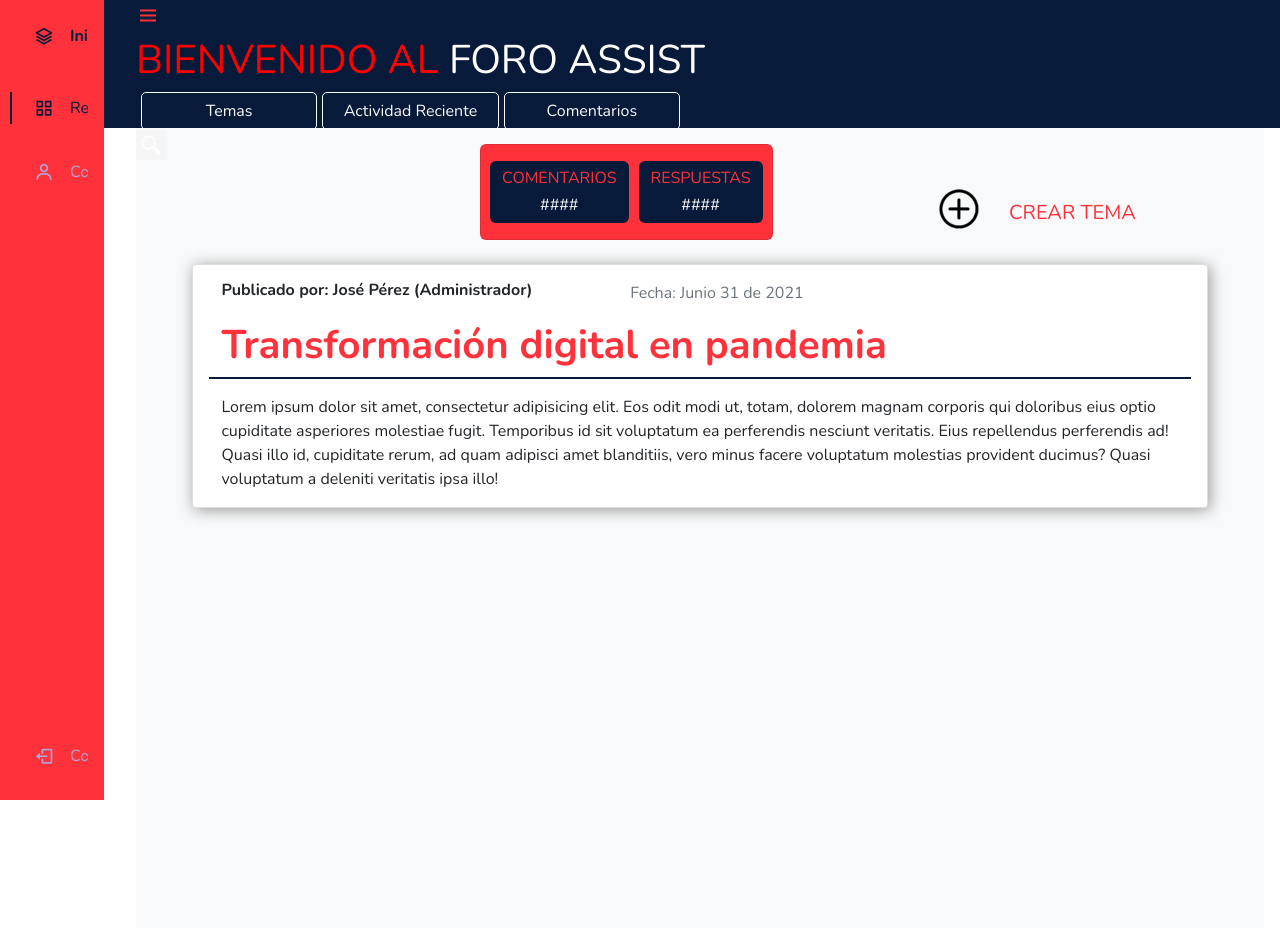
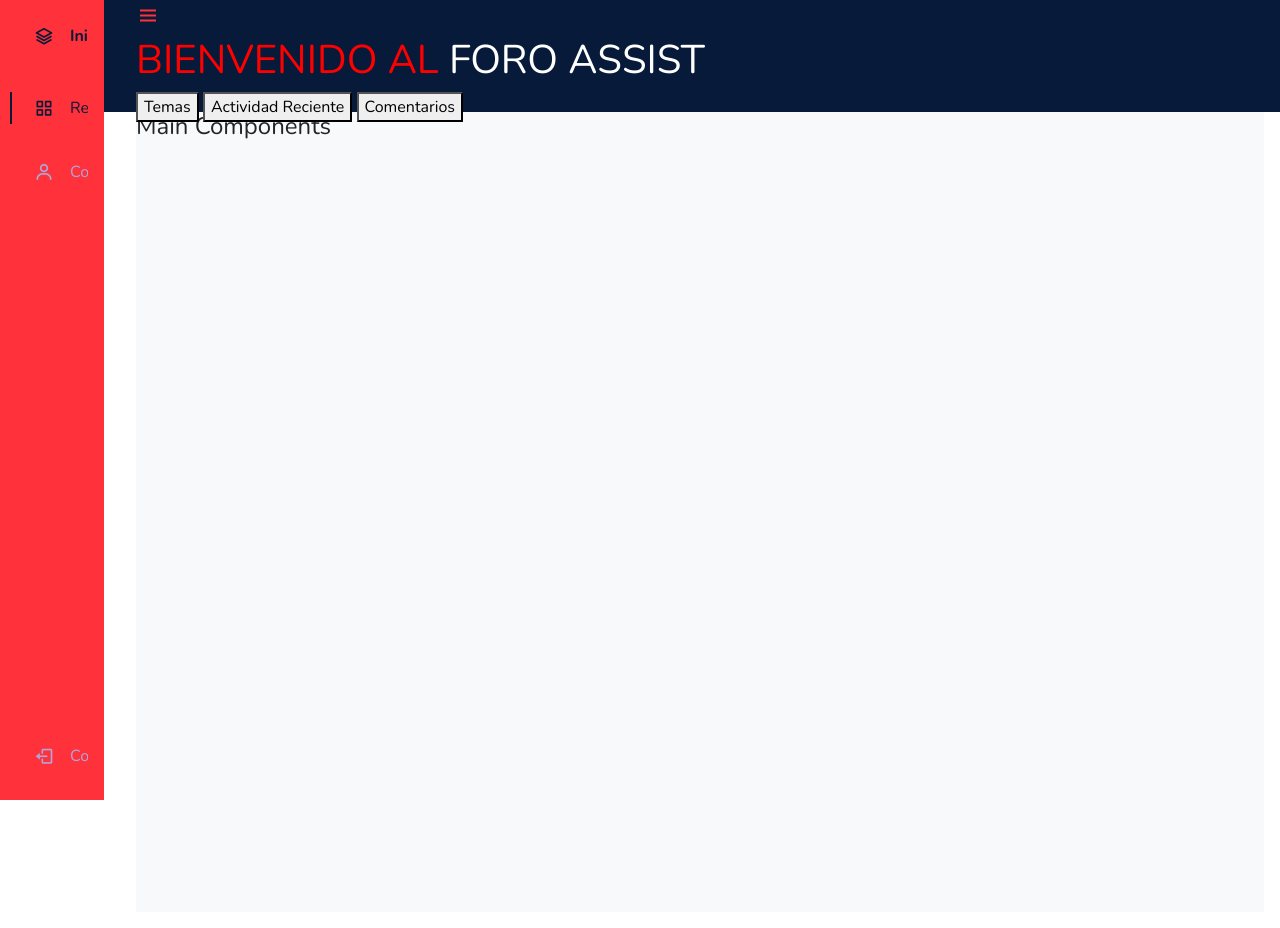
Before and after one commit to erickdara/foro, a PHP site: page /index.html in a window 1280 px wide. After the commit the page ends 800 px from the top, so only its background shows below. Run offline with PHP 8.4, Linux system fonts and the light colour scheme.

Commit message:
Merge featureMateo

```diff
--- a/css/styles.css
+++ b/css/styles.css
@@ -1,7 +1,7 @@
 @import url("https://fonts.googleapis.com/css2?family=Nunito:wght@400;600;700&display=swap");
 
 :root {
-  --header-height: 7rem;
+  --header-height: 6rem;
   --nav-width: 104px;
   --first-color: rgb(255 50 59);
   --first-color-light: #afa5d9;
@@ -184,62 +184,3 @@ a {
     padding-left: calc(var(--nav-width) + 188px);
   }
 }
-
-.btn-nav{
-  margin-left: 5px;
-  border-radius: 5px;
-}
-
-.btn-nav:hover{
-  background-color: rgb(255, 50, 59);
-  color: #fff;
-}
-
-.num-commentary, .num-answer{
-  background-color: rgb(7, 26, 57);
-  margin-left: 5px;
-  margin-right: 5px;
-  border-radius: 6px;
-}
-
-.titulo{
-  color: rgb(255 50 59);
-}
-
-.info{
-  background-color: rgb(255 50 59);
-  border-radius: 6px;
-}
-
-.img-add-tema{
-  background-image: rgb(255 50 59);
-}
-
-.text-add-tema{
-  color: rgb(255 50 59);
-}
-
-.text-add-tema:hover{
-  color: rgb(7, 26, 57);
-}
-
-.container {
-  width: 90%;
-}
-
-.titulo-tema{
-  border-bottom: 2px solid rgb(7, 26, 57);
-}
-
-.tema-informacion{
-  box-shadow: 2px 2px 15px #999;
-}
-
-.img-busqueda{
-  width: 30px;
-  height: 30px;
-}
-
-.bt-nav{
-
-}
--- a/index.html
+++ b/index.html
@@ -14,29 +14,12 @@
 
 <body id="body-pd">
     <header class="header" id="header">
-        <div class="row">
-            <div class="col-md-12">
-                <div class="header_toggle"> <i class='bx bx-menu' id="header-toggle"></i> </div>
-                <h1 id="title"><span style="color:red;">BIENVENIDO AL</span> <span style="color: white;">FORO ASSIST</span></h1>
-                <!-- <div class="header_img"> <img src="https://i.imgur.com/hczKIze.jpg" alt=""> </div> -->
-            </div>
-            <div class="row">
-                <div class="btn-group">
-                    <div class="col-md-2 d-grid">
-                        <button type="button" class="btn btn-outline-light btn-nav">Temas</button>
-                    </div>
-                    <div class="col-md-2 d-grid">
-                        <button type="button" class="btn btn-outline-light btn-nav">Actividad Reciente</button>
-                    </div>
-                    <div class="col-md-2 d-grid">
-                        <button type="button" class="btn btn-outline-light btn-nav">Comentarios</button>
-                    </div>
-                </div>
-                <div class="col-md-2">
-                        <img class="img img-busqueda"  src="img/Busqueda.png" alt="">
-                </div>
-            </div>
-        </div>
+        <div class="header_toggle"> <i class='bx bx-menu' id="header-toggle"></i> </div>
+        <h1 id="title"><span style="color:red;">BIENVENIDO AL</span> <span style="color: white;">FORO ASSIST</span></h1>
+        <button>Temas</button>
+        <button>Actividad Reciente</button>
+        <button>Comentarios</button>
+        <!-- <div class="header_img"> <img src="https://i.imgur.com/hczKIze.jpg" alt=""> </div> -->
     </header>
     <div class="l-navbar" id="nav-bar">
         <nav class="nav">
@@ -52,61 +35,7 @@
     </div>
     <!--Container Main start-->
     <div class="height-100 bg-light">
-
-        <div class="container">
-
-            <div class="row d-flex justify-content-end">
-                <div class="col-md-5 mt-3 d-flex justify-content-end">
-                    <div class="card info">
-                        <div class="row card-body d-flex">
-                            <div class="col num-commentary pt-2">
-                                <h6 class="text-center titulo">COMENTARIOS</h6>
-                                <h6 class="text-center text-light">####</h6>
-                            </div>
-                            <div class="col num-answer pt-2">
-                                <h6 class="text-center titulo">RESPUESTAS</h6>
-                                <h6 class="text-center text-light">####</h6>
-                            </div>
-                        </div>
-                    </div>
-                </div>
-                <div class="col-md-5 d-flex align-items-end justify-content-center">
-                    <div class="row tema">
-                        <div class="col-md-6 d-flex justify-content-end btn">
-                        <img class="img img-add-tema" src="img/agregar.png" alt="">
-                        </div>
-                        <div class="col-md-6 d-flex justify-content-start align-items-end btn">
-                                <h5 class="text-center text-add-tema text-nowrap">CREAR TEMA</h5>
-                        </div>
-                    </div>
-                </div>
-            </div>
-
-            <div class="row mt-4 d-flex justify-content-start">
-                <div class="card tema-informacion">
-                    <div class="card-body">
-                        <div class="row">
-                            <div class="col-5 ">
-                                <h6><strong>Publicado por: José Pérez (Administrador)</strong></h6>
-                            </div>
-                            <div class="col-7">
-                                <p class="fs-6 text-muted">Fecha: Junio 31 de 2021</p>
-                            </div>
-                        </div>
-                        <div class="row titulo titulo-tema">
-                            <div class="col">
-                                <h1><strong>Transformación digital en pandemia</strong></h1>
-                            </div>
-                        </div>
-                        <div class="row cuerpo-tema mt-3">
-                            <div class="col">
-                                Lorem ipsum dolor sit amet, consectetur adipisicing elit. Eos odit modi ut, totam, dolorem magnam corporis qui doloribus eius optio cupiditate asperiores molestiae fugit. Temporibus id sit voluptatum ea perferendis nesciunt veritatis. Eius repellendus perferendis ad! Quasi illo id, cupiditate rerum, ad quam adipisci amet blanditiis, vero minus facere voluptatum molestias provident ducimus? Quasi voluptatum a deleniti veritatis ipsa illo!
-                            </div>
-                        </div>
-                    </div>
-                </div>
-            </div>
-        </div>
+        <h4>Main Components</h4>
     </div>
     <!--Container Main end-->
 
```
